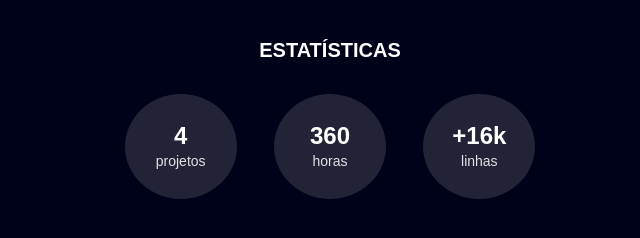
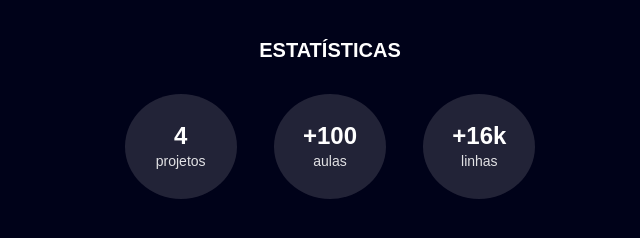
Before and after one commit to EmanuelQuintino/Page-WDC, a plain HTML site: page index.html in a window 1280 px wide. Shown: the part 1303-1541 px from the top of the page, 310-950 px from the left. Drawn offline with Linux system fonts and the light colour scheme.

```diff
--- a/index.html
+++ b/index.html
@@ -225,8 +225,8 @@
                 <span>projetos</span>
               </div>
               <div class="cardStats">
-                <strong>360</strong>
-                <span>horas</span>
+                <strong>+100</strong>
+                <span>aulas</span>
               </div>
               <div class="cardStats">
                 <strong>+16k</strong>
```
